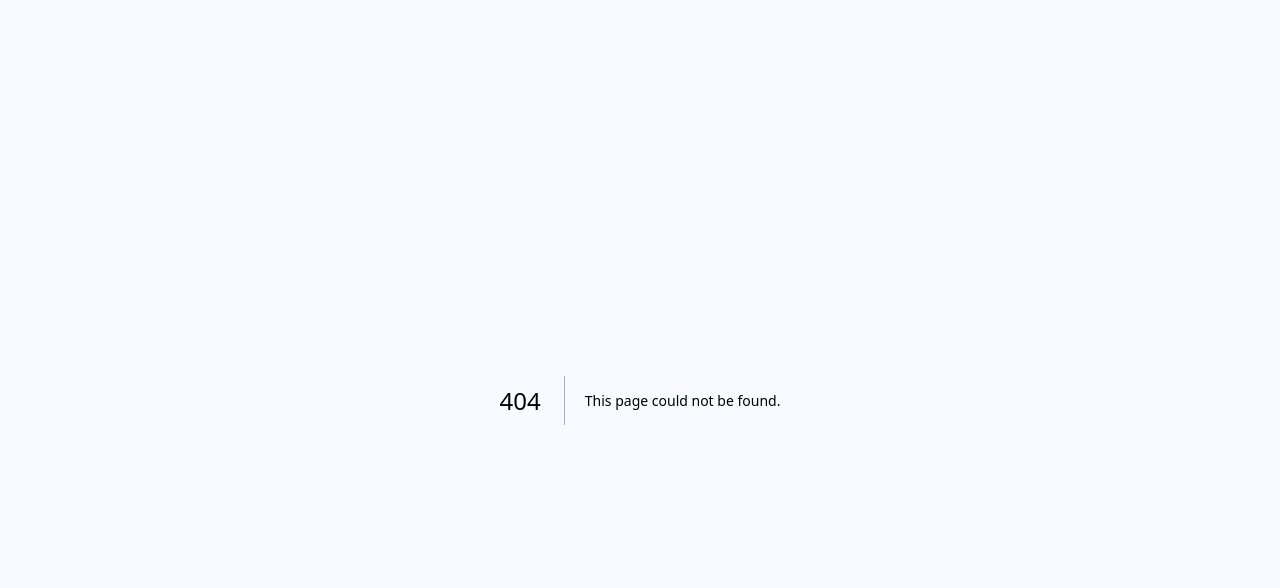
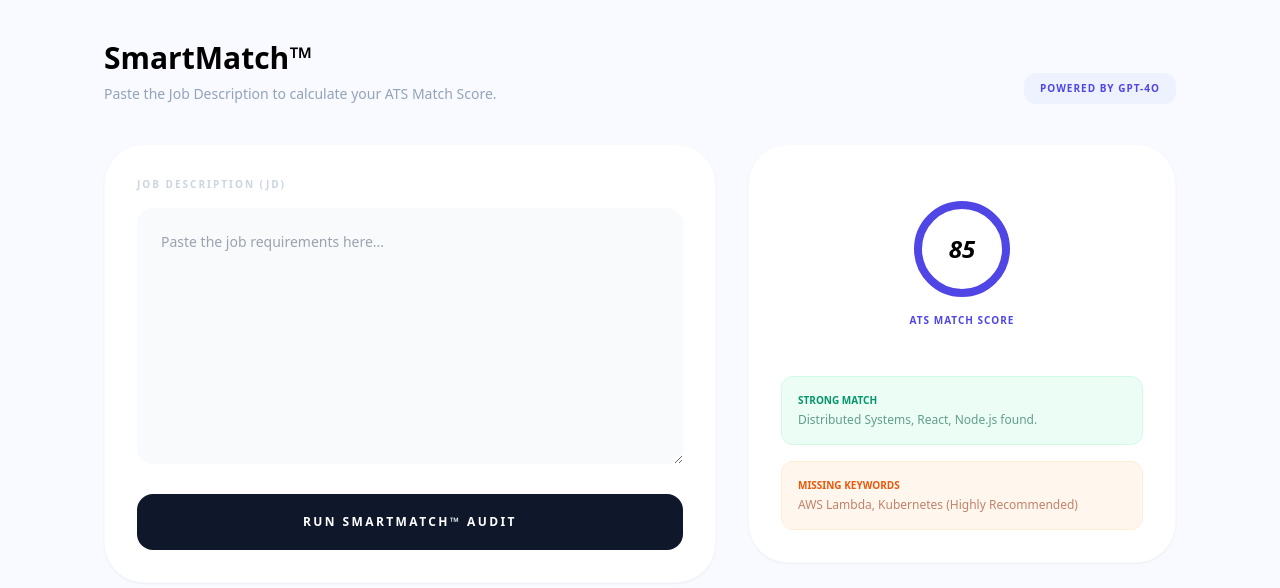
Before and after one commit to weilaiyuan86-jpg/path-resume, a Next.js app: page /builder/match in a window 1280 px wide. Before the commit this address had no page. Shown: the top 588 px of the page. Built offline with nearby package versions, Linux system fonts and the light colour scheme.

Commit message:
feat: implement SmartMatch AI analysis interface

```diff
--- /dev/null
+++ b/app/builder/match/page.tsx
@@ -0,0 +1,78 @@
+'use client';
+import { useState } from 'react';
+import { useLanguage } from '@/context/LanguageContext';
+
+export default function SmartMatch() {
+  const { dict } = useLanguage();
+  const [jdText, setJdText] = useState('');
+  const [isAnalyzing, setIsAnalyzing] = useState(false);
+
+  // 模拟 AI 分析逻辑 (后续对接 OpenAI API)
+  const handleAnalyze = () => {
+    setIsAnalyzing(true);
+    setTimeout(() => setIsAnalyzing(false), 2000);
+  };
+
+  return (
+    <div className="p-10 max-w-6xl mx-auto animate-in fade-in duration-700">
+      <div className="flex justify-between items-end mb-10">
+        <div>
+          <h2 className="text-3xl font-black mb-2">{dict.smartMatch}</h2>
+          <p className="text-slate-400 text-sm">Paste the Job Description to calculate your ATS Match Score.</p>
+        </div>
+        <div className="bg-indigo-50 text-indigo-600 px-4 py-2 rounded-xl text-[10px] font-black tracking-widest uppercase">
+          Powered by GPT-4o
+        </div>
+      </div>
+
+      <div className="grid grid-cols-12 gap-8">
+        {/* 左侧：JD 输入区 */}
+        <div className="col-span-7 space-y-6">
+          <div className="bg-white rounded-[2.5rem] p-8 shadow-sm border border-slate-50">
+            <label className="text-[10px] font-black text-slate-300 uppercase tracking-[0.2em] mb-4 block">
+              Job Description (JD)
+            </label>
+            <textarea
+              className="w-full h-64 bg-slate-50 border-none rounded-2xl p-6 font-medium text-sm focus:ring-2 focus:ring-indigo-500 transition-all"
+              placeholder="Paste the job requirements here..."
+              value={jdText}
+              onChange={(e) => setJdText(e.target.value)}
+            />
+            <button
+              onClick={handleAnalyze}
+              disabled={isAnalyzing}
+              className={`w-full mt-6 py-5 rounded-2xl font-black text-xs tracking-[0.2em] transition-all ${
+                isAnalyzing ? 'bg-slate-200 text-slate-400' : 'bg-[#0f172a] text-white hover:scale-[1.02]'
+              }`}
+            >
+              {isAnalyzing ? 'ANALYZING BY AI...' : 'RUN SMARTMATCH™ AUDIT'}
+            </button>
+          </div>
+        </div>
+
+        {/* 右侧：ATS 分数与建议 */}
+        <div className="col-span-5 space-y-6">
+          <div className="bg-white rounded-[2.5rem] p-8 shadow-sm border border-slate-50 relative overflow-hidden">
+            <div className="text-center py-6">
+              <div className="inline-flex items-center justify-center w-24 h-24 rounded-full border-8 border-indigo-600 mb-4">
+                <span className="text-2xl font-black italic">85</span>
+              </div>
+              <h4 className="text-[10px] font-black text-indigo-600 tracking-widest uppercase">ATS Match Score</h4>
+            </div>
+
+            <div className="space-y-4 mt-6">
+              <div className="p-4 bg-emerald-50 rounded-xl border border-emerald-100">
+                <p className="text-[10px] font-black text-emerald-600 uppercase">Strong Match</p>
+                <p className="text-xs text-emerald-800/60 mt-1">Distributed Systems, React, Node.js found.</p>
+              </div>
+              <div className="p-4 bg-orange-50 rounded-xl border border-orange-100">
+                <p className="text-[10px] font-black text-orange-600 uppercase">Missing Keywords</p>
+                <p className="text-xs text-orange-800/60 mt-1">AWS Lambda, Kubernetes (Highly Recommended)</p>
+              </div>
+            </div>
+          </div>
+        </div>
+      </div>
+    </div>
+  );
+}
```
